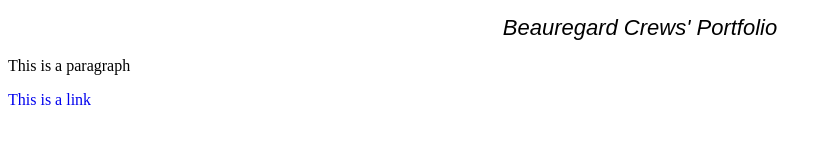
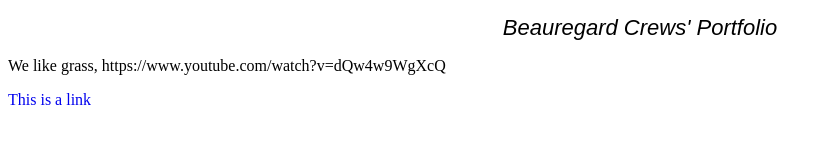
Before and after one commit to TooManyKitKats/TooManyKitKats.github.io, a plain HTML site: page index.html in a window 1280 px wide. Shown: the whole page, without its empty margins (0-832 px from the left). Drawn offline with Linux system fonts and the light colour scheme.

Commit message:
Update index.html

```diff
--- a/index.html
+++ b/index.html
@@ -1,14 +1,14 @@
 <!DOCTYPE html>
 <html>
 	<head>
-		<title>TooManyKitKats Portfolio</title>
+		<title>The SuperPAC of Dinkins and Crews</title>
 		<meta charset="UTF-8">
 		<link rel="stylesheet" href="style.css">
 	</head>
 
 	<body>
 		<h1>Beauregard Crews' Portfolio</h1>
-		<p>This is a paragraph</p>
+		<p>We like grass, https://www.youtube.com/watch?v=dQw4w9WgXcQ </p>
 		<a href="#">This is a link</a>
 	</body>
 </html>
```
